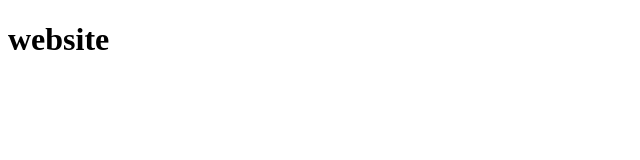
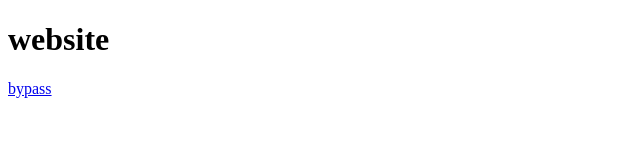
Before and after one commit to OMN30/omn30.github.io, a plain HTML site: page index.html in a window 1280 px wide. Shown: the full height of the page, 0-640 px from the left. Drawn offline with Linux system fonts and the light colour scheme.

Commit message:
Update index.html

```diff
--- a/index.html
+++ b/index.html
@@ -7,5 +7,7 @@
 
 <h1>website</h1>
 
+  <a href="bypass.html">bypass</a></p>
+
 </body>
 </html>
```
